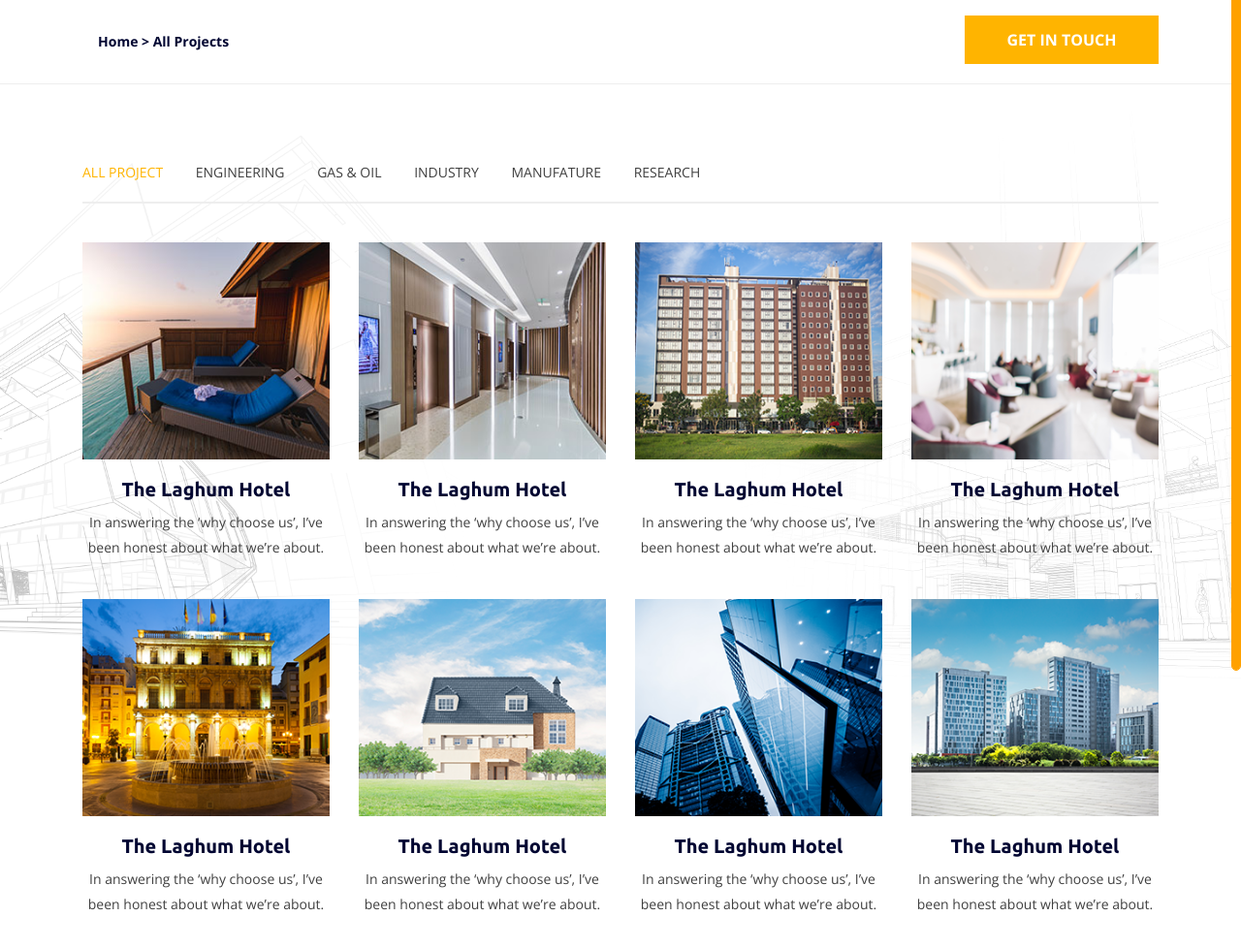
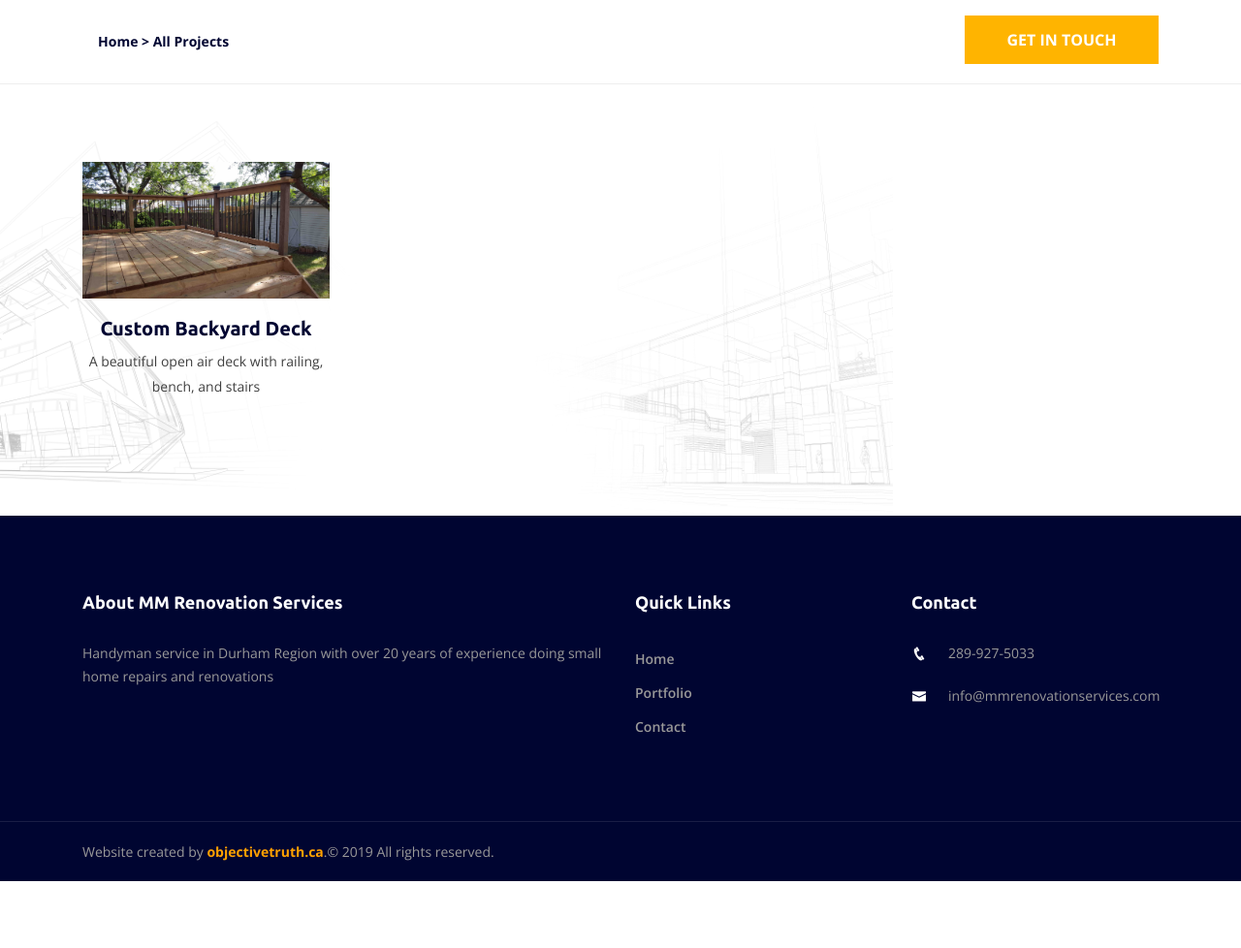
Before and after one commit to ObjectiveTruth/mmrenovationservices, a Jekyll site: the page built from jekyll/pages/portfolio.html, in a window 1280 px wide and 1400 px high, cut to the strip 382-1360 px from the top of the window. Shown: the whole strip at 97% size. Built offline with Jekyll 4.4.1, drawn with Linux system fonts in a browser that asks for light colours; some web fonts are replaced; comment, search, counter and statistics services are not loaded.

Commit message:
Added porfolio pages

```diff
--- a/jekyll/_works/building_information.md
+++ b/jekyll/_works/building_information.md
@@ -1,8 +1,8 @@
 ---
 layout: default
-title: Builing <span>Project Information</span>
-image: /assets/img/work-3.jpg
-desc: "Builing Project Information In answering the ‘why choose us’, I’ve been honest about what we’re about"
+title: Custom Backyard Deck
+image: /assets/img/mm_deck_3.jpg
+desc: "A beautiful open air deck with railing, bench, and stairs"
 ---
 
 {% include page_header.html %}
@@ -13,28 +13,28 @@ desc: "Builing Project Information In answering the ‘why choose us’, I’ve
             <div class="col-md-12">
                 <div class="project-gallery-slider">
                     <div class="project-single-image">
-                        <img src="{{site.baseurl}}/assets/img/project-lrg.jpg" alt="">
+                        <img src="{{site.baseurl}}/assets/img/mm_deck_1.jpg" alt="">
                     </div>
                     <div class="project-single-image">
-                        <img src="{{site.baseurl}}/assets/img/project-lrg-2.jpg" alt="">
+                        <img src="{{site.baseurl}}/assets/img/mm_deck_2.jpg" alt="">
                     </div>
                     <div class="project-single-image">
-                        <img src="{{site.baseurl}}/assets/img/project-lrg-3.jpg" alt="">
+                        <img src="{{site.baseurl}}/assets/img/mm_deck_3.jpg" alt="">
+                    </div>
+                    <div class="project-single-image">
+                        <img src="{{site.baseurl}}/assets/img/mm_deck_4.jpg" alt="">
                     </div>
                 </div>
             </div>
-            <div class="col-md-5">
+            <div class="col-md-12">
                 <div class="project-details">
                     <h4 class="project-heading">{{page.title}}</h4>
-                    <ul>
-                        <li><span>Project Date:</span>Sat Sep 23 2017</li>
-                        <li><span>Location:</span>Oregon, slambart</li>
-                        <li><span>Value:</span>$870,000</li>
-                        <li><span>Categories:</span>Manufature, Industry</li>
-                    </ul>
-                    </div>
+                    <h2>Description</h2>
+                    <p>This is adescription</p>
+                </div>
             </div>
-            <div class="col-md-7">
+            <!--
+            <div class="col-md-12">
                 <div class="project-description">
                     <h2>Description</h2>
                     <p>I love those who can smile in trouble, who can gather strength from distress, and grow brave by reflection. 'Tis the business of little minds to shrink, but they whose heart is firm, and whose conscience approves their conduct, will pursue their principles unto death.</p>
@@ -56,6 +56,7 @@ desc: "Builing Project Information In answering the ‘why choose us’, I’ve
                     </div>
                 </div>
             </div>
+            -->
         </div>
     </div>
 </section>
--- a/jekyll/pages/404.html
+++ b/jekyll/pages/404.html
@@ -1,6 +1,7 @@
 ---
 layout: default
 title: 404
+permalink: /404.html
 ---
 
 <div class="container">
--- a/jekyll/pages/portfolio.html
+++ b/jekyll/pages/portfolio.html
@@ -7,7 +7,7 @@ title: All Projects
 <!-- start expericen section -->
 <section class="recent-work section-padding">
     <div class="container">
-        <div class="row">
+<!--        <div class="row">
             <div class="col-md-12">
                 <div class="project-nav">
                     <ul>
@@ -20,96 +20,21 @@ title: All Projects
                     </ul>
                 </div>
             </div>
-        </div>
+        </div>-->
         <div class="row projectactive">
+            {% for work in site.works %}
             <div class="col-md-4 col-lg-3 gas-oil">
                 <div class="single-project">
                     <div class="project-thumb">
-                        <a href="#"><img src="{{site.baseurl}}/assets/img/work-1.jpg" alt=""></a>
+                        <a href="{{work.url}}"><img src="{{work.image}}" alt="{{work.title}}"></a>
                     </div>
                     <div class="project-desc">
-                        <a href="#"><h4>The Laghum Hotel</h4></a>
-                        <p>In answering the ‘why choose us’, I’ve been honest about what we’re about.</p>
+                        <a href="{{work.url}}"><h4>{{work.title}}</h4></a>
+                        <p>{{work.desc | truncate: 70}}</p>
                     </div>
                 </div>
             </div>
-            <div class="col-md-4 col-lg-3 engineering">
-                <div class="single-project">
-                    <div class="project-thumb">
-                        <a href="#"><img src="{{site.baseurl}}/assets/img/work-2.jpg" alt=""></a>
-                    </div>
-                    <div class="project-desc">
-                        <a href="#"><h4>The Laghum Hotel</h4></a>
-                        <p>In answering the ‘why choose us’, I’ve been honest about what we’re about.</p>
-                    </div>
-                </div>
-            </div>
-            <div class="col-md-4 col-lg-3 manufature">
-                <div class="single-project">
-                    <div class="project-thumb">
-                        <a href="#"><img src="{{site.baseurl}}/assets/img/work-3.jpg" alt=""></a>
-                    </div>
-                    <div class="project-desc">
-                        <a href="#"><h4>The Laghum Hotel</h4></a>
-                        <p>In answering the ‘why choose us’, I’ve been honest about what we’re about.</p>
-                    </div>
-                </div>
-            </div>
-            <div class="col-md-4 col-lg-3 industry gas-oil">
-                <div class="single-project">
-                    <div class="project-thumb">
-                        <a href="#"><img src="{{site.baseurl}}/assets/img/work-4.jpg" alt=""></a>
-                    </div>
-                    <div class="project-desc">
-                        <a href="#"><h4>The Laghum Hotel</h4></a>
-                        <p>In answering the ‘why choose us’, I’ve been honest about what we’re about.</p>
-                    </div>
-                </div>
-            </div>
-            <div class="col-md-4 col-lg-3 research">
-                <div class="single-project">
-                    <div class="project-thumb">
-                        <a href="#"><img src="{{site.baseurl}}/assets/img/work-5.png" alt=""></a>
-                    </div>
-                    <div class="project-desc">
-                        <a href="#"><h4>The Laghum Hotel</h4></a>
-                        <p>In answering the ‘why choose us’, I’ve been honest about what we’re about.</p>
-                    </div>
-                </div>
-            </div>
-            <div class="col-md-4 col-lg-3 manufature industry">
-                <div class="single-project">
-                    <div class="project-thumb">
-                        <a href="#"><img src="{{site.baseurl}}/assets/img/work-6.png" alt=""></a>
-                    </div>
-                    <div class="project-desc">
-                        <a href="#"><h4>The Laghum Hotel</h4></a>
-                        <p>In answering the ‘why choose us’, I’ve been honest about what we’re about.</p>
-                    </div>
-                </div>
-            </div>
-            <div class="col-md-4 col-lg-3 engineering research">
-                <div class="single-project">
-                    <div class="project-thumb">
-                        <a href="#"><img src="{{site.baseurl}}/assets/img/work-7.png" alt=""></a>
-                    </div>
-                    <div class="project-desc">
-                        <a href="#"><h4>The Laghum Hotel</h4></a>
-                        <p>In answering the ‘why choose us’, I’ve been honest about what we’re about.</p>
-                    </div>
-                </div>
-            </div>
-            <div class="col-md-4 col-lg-3 gas-oil manufature">
-                <div class="single-project">
-                    <div class="project-thumb">
-                        <a href="#"><img src="{{site.baseurl}}/assets/img/work-8.png" alt=""></a>
-                    </div>
-                    <div class="project-desc">
-                        <a href="#"><h4>The Laghum Hotel</h4></a>
-                        <p>In answering the ‘why choose us’, I’ve been honest about what we’re about.</p>
-                    </div>
-                </div>
-            </div>
+            {% endfor %}
         </div>
     </div>
 </section>
```
Also changed, not shown: jekyll/_works/construction_management.md (deleted, +0 -62 lines), jekyll/_works/desert_villa.md (deleted, +0 -62 lines), jekyll/_works/my_desk_on_friday.md (deleted, +0 -62 lines), jekyll/_works/reconstruction_services.md (deleted, +0 -62 lines), jekyll/_works/roofing_flooring.md (deleted, +0 -62 lines), jekyll/_works/the_laghum_hotel.md (deleted, +0 -62 lines), jekyll/_works/working_on_the_new_case.md (deleted, +0 -62 lines), jekyll/assets/img/mm_deck_1.jpg (added), jekyll/assets/img/mm_deck_2.jpg (added), jekyll/assets/img/mm_deck_3.jpg (added), jekyll/assets/img/mm_deck_4.jpg (added).
